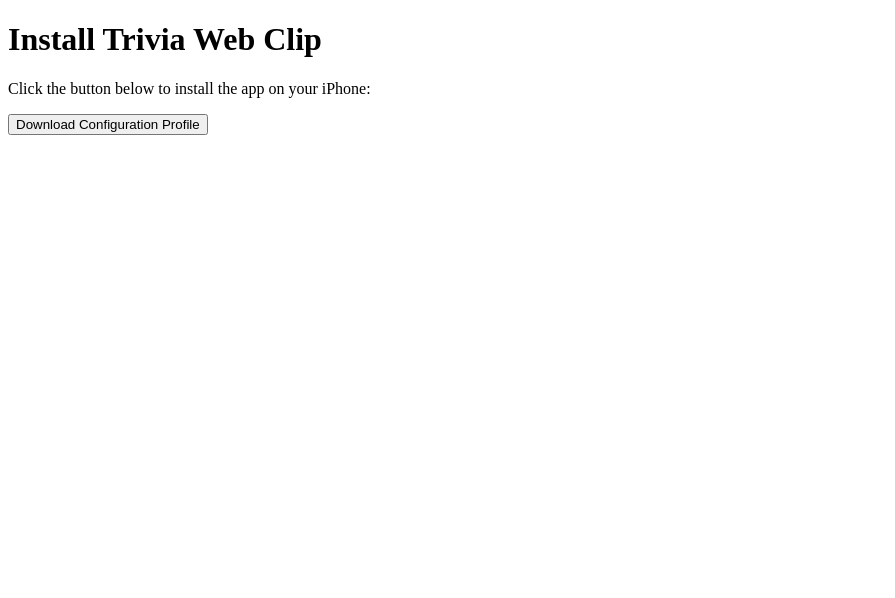
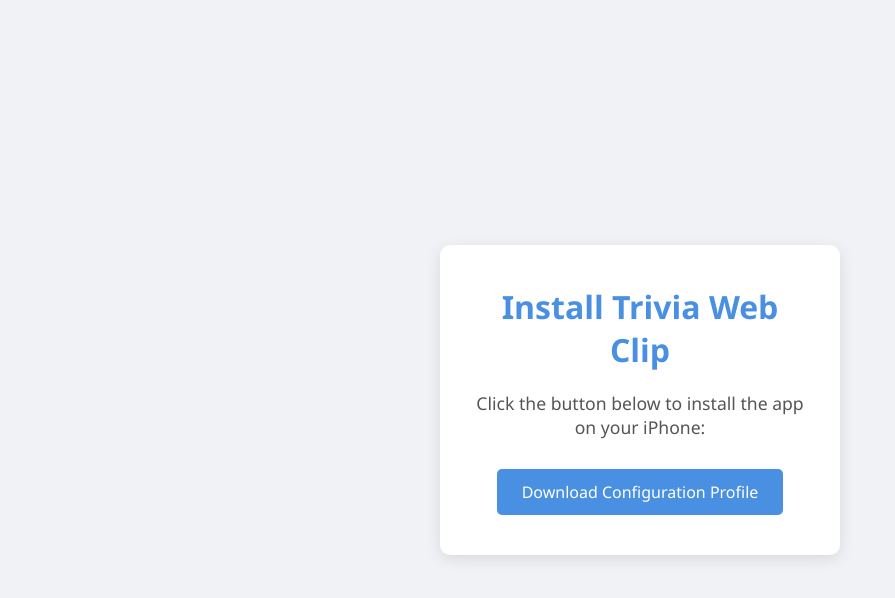
Before and after one commit to jedieason/BioChem, a plain HTML site: page index.html in a window 1280 px wide. Shown: the whole page, without its empty margins (0-895 px from the left). Drawn offline with Linux system fonts and the light colour scheme.

Commit message:
Update index.html

```diff
--- a/index.html
+++ b/index.html
@@ -2,14 +2,91 @@
 <html lang="en">
 <head>
   <meta charset="UTF-8">
-  <meta name="viewport" content="width=device-width, initial-scale=1.0">
+  <meta name="viewport" content="width=device-width, initial-scale=1">
   <title>Install Trivia</title>
+  <style>
+    /* Reset some default styles */
+    * {
+      box-sizing: border-box;
+      margin: 0;
+      padding: 0;
+    }
+
+    body {
+      font-family: 'Segoe UI', Tahoma, Geneva, Verdana, sans-serif;
+      background-color: #f0f2f5;
+      display: flex;
+      align-items: center;
+      justify-content: center;
+      height: 100vh;
+      color: #333;
+    }
+
+    .container {
+      background-color: #fff;
+      padding: 40px 30px;
+      border-radius: 10px;
+      box-shadow: 0 4px 15px rgba(0, 0, 0, 0.1);
+      text-align: center;
+      max-width: 400px;
+      width: 90%;
+    }
+
+    h1 {
+      font-size: 2em;
+      margin-bottom: 20px;
+      color: #4A90E2;
+    }
+
+    p {
+      font-size: 1.1em;
+      margin-bottom: 30px;
+      color: #555;
+    }
+
+    .download-button {
+      display: inline-block;
+      padding: 12px 25px;
+      font-size: 1em;
+      color: #fff;
+      background-color: #4A90E2;
+      border: none;
+      border-radius: 5px;
+      text-decoration: none;
+      transition: background-color 0.3s ease;
+      cursor: pointer;
+    }
+
+    .download-button:hover {
+      background-color: #357ABD;
+    }
+
+    /* Responsive adjustments */
+    @media (max-width: 480px) {
+      .container {
+        padding: 30px 20px;
+      }
+
+      h1 {
+        font-size: 1.5em;
+      }
+
+      p {
+        font-size: 1em;
+      }
+
+      .download-button {
+        width: 100%;
+        padding: 12px 0;
+      }
+    }
+  </style>
 </head>
 <body>
-  <h1>Install Trivia Web Clip</h1>
-  <p>Click the button below to install the app on your iPhone:</p>
-  <a href="profile.mobileconfig" download="Trivia.mobileconfig">
-    <button>Download Configuration Profile</button>
-  </a>
+  <div class="container">
+    <h1>Install Trivia Web Clip</h1>
+    <p>Click the button below to install the app on your iPhone:</p>
+    <a href="profile.mobileconfig" download="Trivia.mobileconfig" class="download-button">Download Configuration Profile</a>
+  </div>
 </body>
 </html>
```
